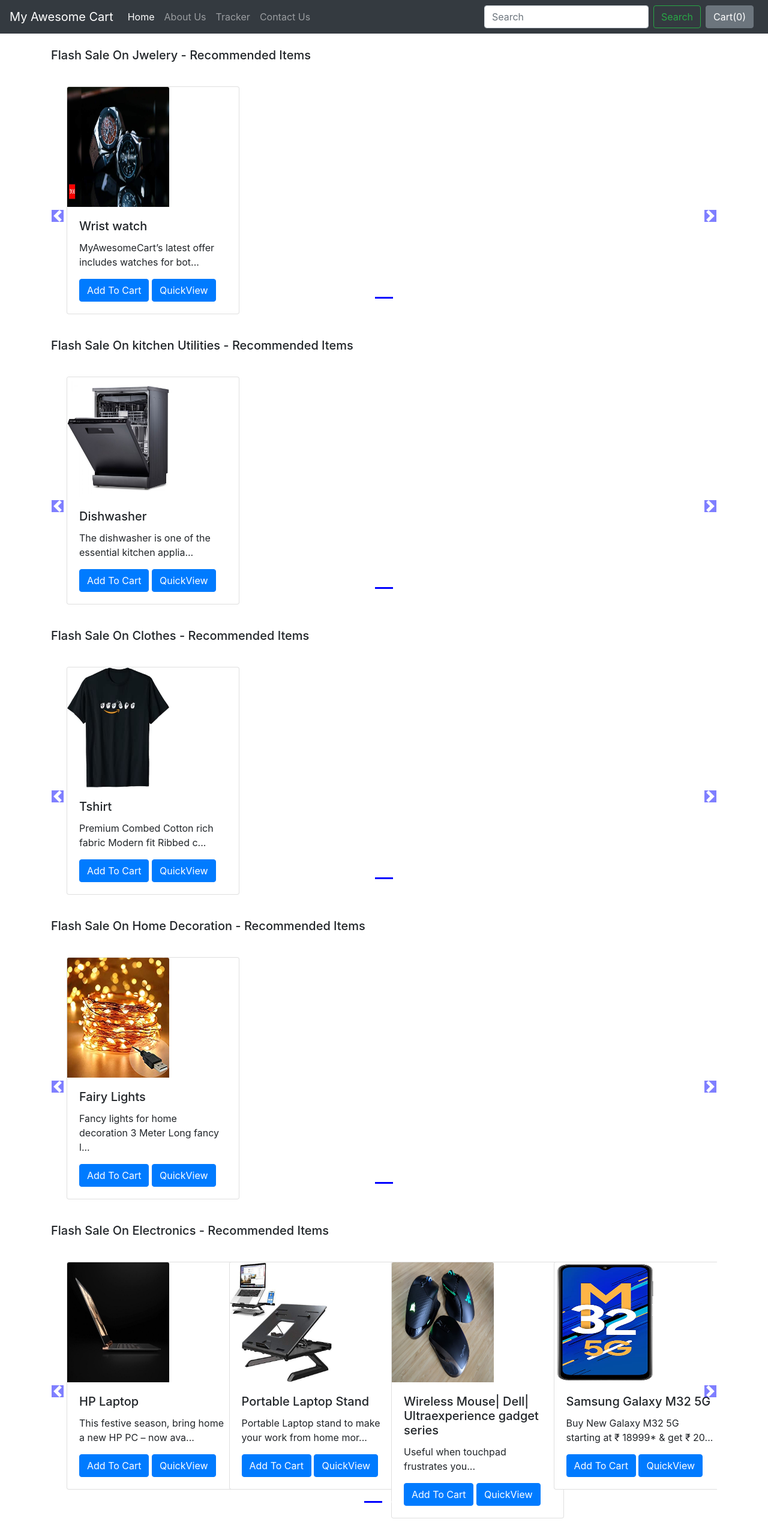
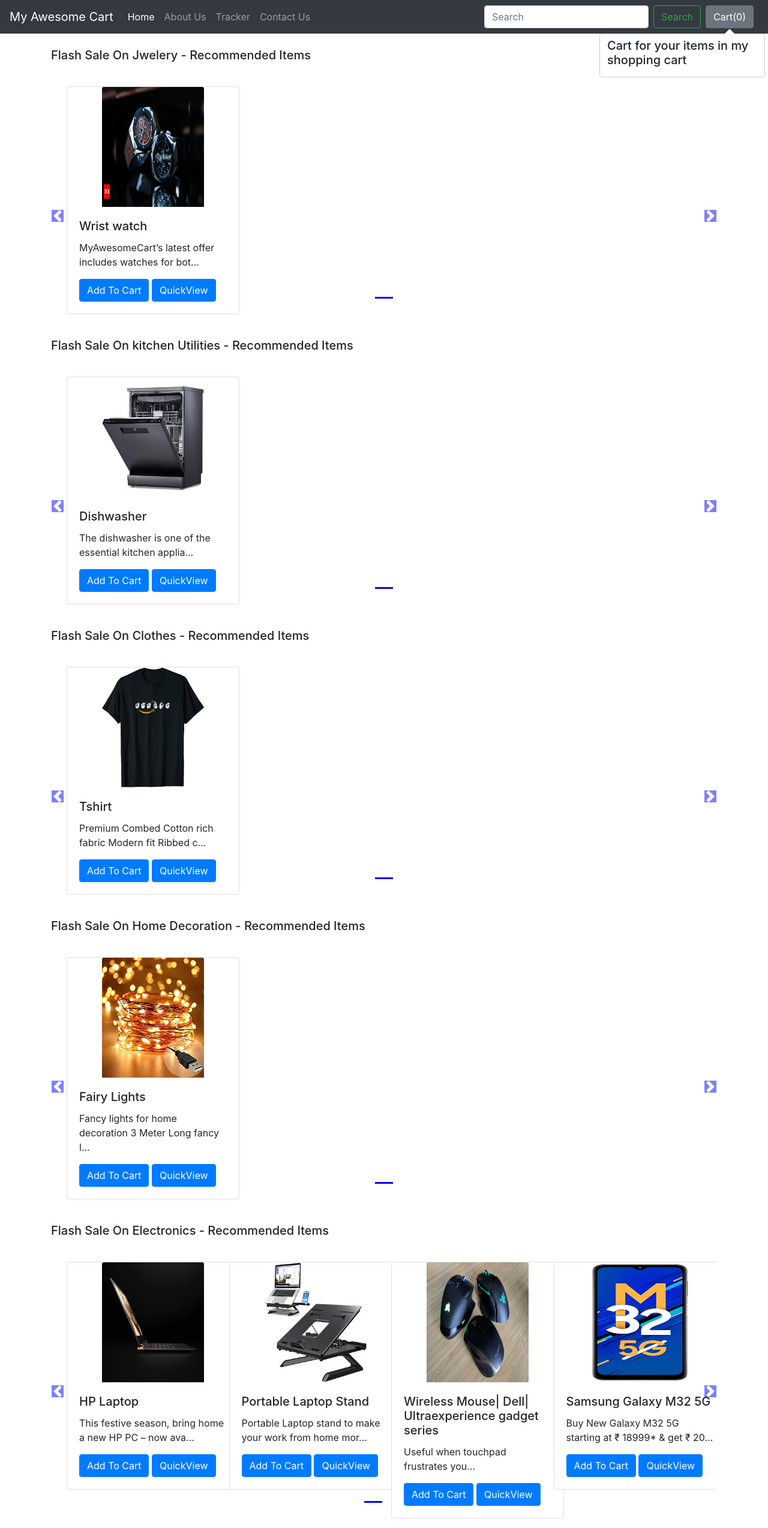
Before and after one commit to mugdha273/MyAwesomeCart, a Django app: page /shop/ in a window 1280 px wide. Shown: the whole page at 60% size. Run offline with Django 3.2, Linux system fonts and the light colour scheme; data comes from the database, SQL or seed files in the repository; some libraries are stand-ins or nearby versions.

Commit message:
will continue later

```diff
--- a/mac/shop/templates/shop/index.html
+++ b/mac/shop/templates/shop/index.html
@@ -5,30 +5,23 @@
 display: inline-block;
 margin-left:-4px;
 }
-
 .carousel-indicators .active {
 background-color: blue;
 }
-
 .col-md-3 img{
-
 width: 170px;
 height: 200px;
 }
-
 body .carousel-indicator li{
 background-color: blue;
 }
-
 body .carousel-indicators{
 bottom: 0;
 }
-
 body .carousel-control-prev-icon,
 body .carousel-control-next-icon{
 background-color: blue;
 }
-
 .carousel-control-prev,
 .carousel-control-next{
 top: auto;
@@ -40,11 +33,9 @@
 padding-right: 0;
 }
 {% endblock %}
-
 {% block body %}
 {% load static %}
 <div class="container">
-
     <!--Slideshow starts here -->
     {% for product, range, nSlides in allProds %}
     <h5 class="my-4">Flash Sale On {{product.0.category}} - Recommended Items</h5>
@@ -52,39 +43,32 @@
         <div id="demo{{forloop.counter}}" class="col carousel slide my-3" data-ride="carousel">
             <ul class="carousel-indicators">
                 <li data-target="#demo{{forloop.counter}}" data-slide-to="0" class="active"></li>
-
                 {% for i in range %}
-      <li data-target="#demo{{forloop.parentloop.counter}}" data-slide-to="{{i}}" ></li>
+                <li data-target="#demo{{forloop.parentloop.counter}}" data-slide-to="{{i}}"></li>
                 {% endfor %}
             </ul>
-
-
             <div class="container carousel-inner no-padding">
-
                 <div class="carousel-item active">
-
-
                     {% for i in product %}
                     <div class="col-xs-3 col-sm-3 col-md-3">
-          <div class="card" style="width: 18rem;">
+                        <div class="card align-items-center" style="width: 18rem;">
                             <img src='/media/{{i.image}}' class="card-img-top" alt="...">
                             <div class="card-body">
-              <h5 class="card-title">{{i.product_name}}</h5>
+                                <h5 class="card-title" id="namepr{{i.id}}">{{i.product_name}}</h5>
                                 <p class="card-text">{{i.desc|slice:"0:53"}}...</p>
+                                <span id="divpr{{i.id}}" class="divpr">
                                     <button id="pr{{i.id}}" class="btn btn-primary cart">Add To Cart</button>
+                                </span>
                                 <a href="/shop/products/{{i.id}}"><button id="qv{{i.id}}" class="btn btn-primary cart">QuickView</button></a>
                             </div>
                         </div>
                     </div>
                     {% if forloop.counter|divisibleby:4 and forloop.counter > 0 and not forloop.last %}
-      </div><div class="carousel-item">
+                </div>
+                <div class="carousel-item">
                     {% endif %}
-
                     {% endfor %}
                 </div>
-
-
-
             </div>
         </div>
         <!-- left and right controls for the slide -->
@@ -98,34 +82,68 @@
     {% endfor %}
 </div>
 {% endblock %}
-
 {% block js %}
 <script>
-console.log('working');
-if(localStorage.getItem('cart') == null){
+// Find out the cart items from localStorage
+if (localStorage.getItem('cart') == null) {
     var cart = {};
-}
-else
-{
+} else {
     cart = JSON.parse(localStorage.getItem('cart'));
     document.getElementById('cart').innerHTML = Object.keys(cart).length;
+    updateCart(cart);
 }
-$('.cart').click(function(){
-console.log('clicked');
+// If the add to cart button is clicked, add/increment the item
+$('.cart').click(function() {
     var idstr = this.id.toString();
-console.log(idstr);
-if (cart[idstr] !=undefined){
+    if (cart[idstr] != undefined) {
         cart[idstr] = cart[idstr] + 1;
-}
-else
-{
+    } else {
         cart[idstr] = 1;
     }
-console.log(cart);
+    updateCart(cart);
+
+});
+//Add Popover to cart
+$('#popcart').popover();
+updatePopover(cart);
+function updatePopover(cart)
+{
+    console.log('We are inside updatePopover');
+    var popStr = "";
+    popStr = popStr + "<h5> Cart for your items in my shopping cart </h5><div class='mx-2 my-2'>";
+    var i = 1;
+    for (var item in cart){
+        popStr = popStr + "<b>" + i + "</b>. ";
+        popStr = popStr + document.getElementById('name' + item).innerHTML.slice(0, 19) + "... Qty: " + cart[item] + '<br>';
+        i = i+1;
+    }
+    popStr = popStr + "</div>"
+    console.log(popStr);
+    document.getElementById('popcart').setAttribute('data-content', popStr);
+    $('#popcart').popover('show');
+}
+function updateCart(cart) {
+    for (var item in cart) {
+        document.getElementById('div' + item).innerHTML = "<button id='minus" + item + "' class='btn btn-primary minus'>-</button> <span id='val" + item + "''>" + cart[item] + "</span> <button id='plus" + item + "' class='btn btn-primary plus'> + </button>";
+    }
     localStorage.setItem('cart', JSON.stringify(cart));
     document.getElementById('cart').innerHTML = Object.keys(cart).length;
+    console.log(cart);
+    updatePopover(cart);
+}
+// If plus or minus button is clicked, change the cart as well as the display value
+$('.divpr').on("click", "button.minus", function() {
+    a = this.id.slice(7, );
+    cart['pr' + a] = cart['pr' + a] - 1;
+    cart['pr' + a] = Math.max(0, cart['pr' + a]);
+    document.getElementById('valpr' + a).innerHTML = cart['pr' + a];
+    updateCart(cart);
 });
-$('#popcart').popover();
-document.getElementById("popcart").setAttribute('data-content', '<h5>Cart for your items in my shopping cart</h5>');
+$('.divpr').on("click", "button.plus", function() {
+    a = this.id.slice(6, );
+    cart['pr' + a] = cart['pr' + a] + 1;
+    document.getElementById('valpr' + a).innerHTML = cart['pr' + a];
+    updateCart(cart);
+});
 </script>
 {% endblock %}
--- a/mac/shop/urls.py
+++ b/mac/shop/urls.py
@@ -1,13 +1,12 @@
+from django.urls import path
 from . import views
-from django.urls import path
 
 urlpatterns = [
-    path("",views.index, name="ShopHome"),
-    path('about/', views.about,name="AboutUs"),
-    path('tracker', views.tracker,name="TrackingStatus"),
-    path('contact/',views.contact, name="Contactus"),
-    path('search/', views.search,name="Search"),
+    path("", views.index, name="ShopHome"),
+    path("about/", views.about, name="AboutUs"),
+    path("contact/", views.contact, name="ContactUs"),
+    path("tracker/", views.tracker, name="TrackingStatus"),
+    path("search/", views.search, name="Search"),
     path("products/<int:myid>", views.productView, name="ProductView"),
-    path('checkout/', views.checkout,name="Checkout"),
-
+    path("checkout/", views.checkout, name="Checkout"),
 ]
--- a/mac/shop/views.py
+++ b/mac/shop/views.py
@@ -39,9 +39,11 @@ def search(request):
     return render(request, 'shop/search.html')
 
 def productView(request, myid):
-    product=Product.objects.filter(id=myid)
-    print(product)
-    return render(request, "shop/prodView.html", {'product':product[0]})
+    # Fetch the product using the id
+    product = Product.objects.filter(id=myid)
+
+
+    return render(request, 'shop/prodView.html', {'product':product[0]})
 
 def checkout(request):
     return render(request, 'shop/checkout.html')
```
Also changed, not shown: mac/shop/templates/shop/about.html (+51 -1 lines), mac/shop/templates/shop/contact.html (+23 -3 lines), mac/shop/templates/shop/prodView.html (+6 -1 lines). Lines whose indentation alone changed are shown as unchanged.
